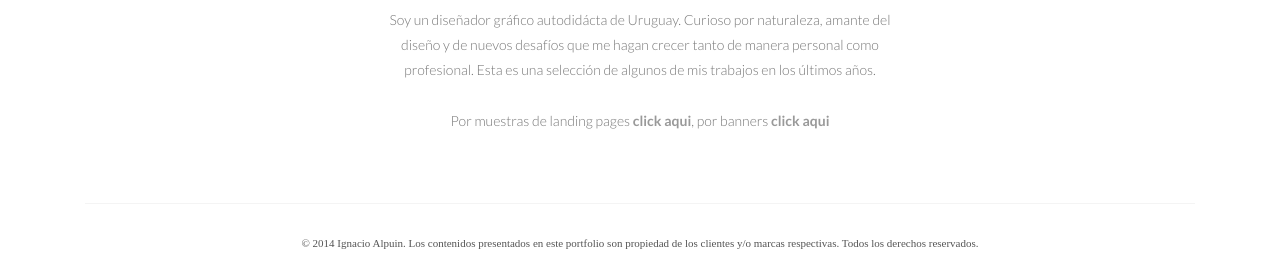
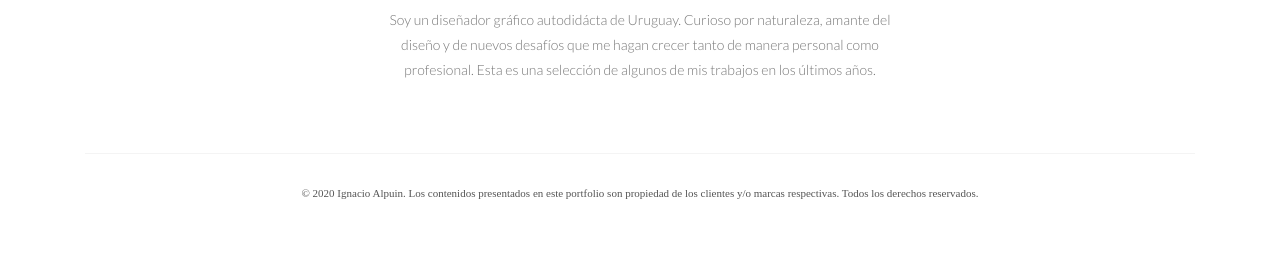
Before and after one commit to nachoalpuin/nachoalpuin.github.io, a plain HTML site: page index.html in a window 1280 px wide. Shown: the part 1936-2210 px from the top of the page. After the commit the page ends 2159 px from the top, so only its background shows below. Drawn offline with Linux system fonts and the light colour scheme; a web font is replaced by a local one.

Commit message:
Fix date remove landing/banners links

```diff
--- a/index.html
+++ b/index.html
@@ -418,7 +418,7 @@
 						</div>
 						<div class="column width-6 push-3">
 							<div class="footer-top-inner">
-								<p>Soy un dise&ntilde;ador gr&aacute;fico autodid&aacute;cta de Uruguay. Curioso por naturaleza, amante del dise&ntilde;o y de nuevos desaf&iacute;os que me hagan crecer tanto de manera personal como profesional. Esta es una selecci&oacute;n de algunos de mis trabajos en los &uacute;ltimos a&ntilde;os.</br></br><span class="moreSamples">Por muestras de landing pages <a href="http://landingsamples.rocksolidlabs.com/">click aqui</a>, por banners  <a href="http://bannersamples.rocksolidlabs.com/">click aqui</a></span></p>
+								<p>Soy un dise&ntilde;ador gr&aacute;fico autodid&aacute;cta de Uruguay. Curioso por naturaleza, amante del dise&ntilde;o y de nuevos desaf&iacute;os que me hagan crecer tanto de manera personal como profesional. Esta es una selecci&oacute;n de algunos de mis trabajos en los &uacute;ltimos a&ntilde;os.</p>
 							</div>
 						</div>
 					</div>
@@ -427,7 +427,7 @@
 					<div class="row">
 						<div class="column width-12">
 							<div class="footer-bottom-inner">
-								<p class="copyright no-margin-bottom">&copy; 2014 Ignacio Alpuin. Los contenidos presentados en este portfolio son propiedad de los clientes y/o marcas respectivas. Todos los derechos reservados.</p>
+								<p class="copyright no-margin-bottom">&copy; 2020 Ignacio Alpuin. Los contenidos presentados en este portfolio son propiedad de los clientes y/o marcas respectivas. Todos los derechos reservados.</p>
 							</div>
 						</div>
 					</div>
```
